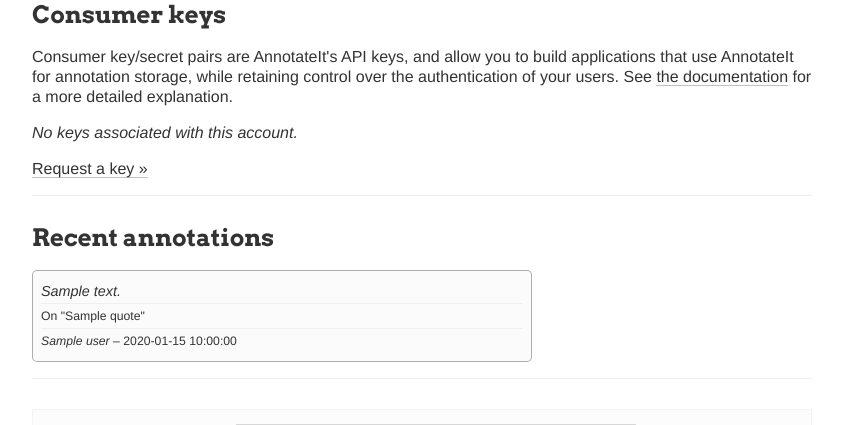
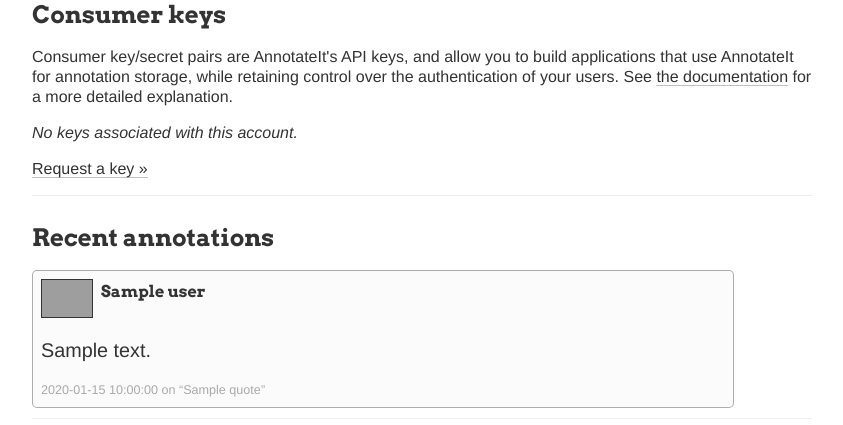
Before and after one commit to openannotation/annotateit, a Python web app: template annotateit/templates/user/home.html in a window 1280 px wide. Shown: the part 400-825 px from the top of the page, without its empty margins (218-1061 px from the left). Run offline with Jinja, Linux system fonts and the light colour scheme; the template is opened without the code that fills it: most values are stand-ins (such as "Sample title", 1, 10 or a date in 2020); some libraries are stand-ins or nearby versions; grey boxes are pictures that could not be loaded.

Commit message:
Standardise annotation display

```diff
--- a/annotateit/static/main.css
+++ b/annotateit/static/main.css
@@ -413,64 +413,6 @@ footer .widget-area h3 {
 }
 
 /**************************************
-  * General
-  *************************************/
-
-ul.annotations {
-	list-style-type: none;
-	padding-left: 0;
-	width: 500px;
-}
-
-ul.annotations li {
-	margin: 0 0 10px 0;
-	padding: 8px;
-	font-size: 90%;
-	background-color: rgba(251, 251, 251, 0.98);
-	border: 1px solid rgba(122, 122, 122, 0.6);
-	-webkit-border-radius: 5px;
-	-moz-border-radius: 5px;
-	border-radius: 5px;
-}
-
-ul.annotations li div {
-	border-top: 1px solid rgba(133, 133, 133, 0.11);
-}
-
-ul.annotations li div:first-of-type {
-	border-top: none;
-}
-
-ul.annotations li .source q:before {
-	display: inline-block;
-	content: 'On "';
-}
-
-ul.annotations li .source q:after {
-	display: inline-block;
-	content: '"';
-}
-
-ul.annotations li .meta {
-	font-size: 85%;
-}
-
-ul.annotations li .user {
-	font-style: italic;
-}
-
-ul.annotations li .created {
-}
-
-ul.annotations li .text {
-	font-style: italic;
-}
-
-ul.annotations li .source {
-	font-size: 85%;
-}
-
-/**************************************
   * Annotation display
   *************************************/
 
@@ -553,6 +495,10 @@ ul.annotations li .source {
 	margin: 10px 0 0 0;
 }
 
+.recent-annotations .annotation {
+	margin: 0 0 10px 0;
+}
+
 /**************************************
   * Code Highlighting
   *************************************/
--- /dev/null
+++ b/annotateit/templates/_annotation.html
@@ -0,0 +1,30 @@
+{% macro render_annotation(annotation, user=None) %}
+  <div class='annotation' id="annotation-{{ annotation['id'] }}">
+    <div class='whowhere'>
+      {% if user %}
+        <img src='{{ user.gravatar_url }}&amp;s=48'>
+      {% else %}
+        <img src='http://www.gravatar.com/avatar?d=mm&amp;f=y&amp;s=48'>
+      {% endif %}
+      <h3>
+        {{ annotation['user'] }}<br>
+        <span>
+        {% if 'uri' in annotation %}
+          on
+          <a href="{{annotation['uri']}}">{{annotation['uri'] | truncate(50, killwords=True)}}</a>
+        {% endif %}
+        </span>
+      </h3>
+    </div>
+    <div class='what'>
+      {% if annotation['text'] %}
+        <p class="text">{{ annotation['text'] }}</p>
+      {% else %}
+        <p class="null-text">No annotation text; highlight only.</p>
+      {% endif %}
+      <p class="meta">
+        <time class="js-relative-date" datetime="{{ annotation['created'] }}" title="{{ annotation['created'] }}">{{ annotation['created'] }}</time> on &ldquo;<span class="quote">{{ annotation['quote'] | truncate(50) }}</span>&rdquo;
+      </p>
+    </div>
+  </div>
+{% endmacro %}
--- a/annotateit/templates/base.html
+++ b/annotateit/templates/base.html
@@ -118,5 +118,9 @@
       {% endblock %}
     </footer>
   </div>
+
+  <script src="https://ajax.googleapis.com/ajax/libs/jquery/1.7/jquery.min.js"></script>
+  <script src="/static/vendor/moment.min.js"></script>
+  <script src="/static/main.js"></script>
 </body>
 </html>
--- a/annotateit/templates/user/home.html
+++ b/annotateit/templates/user/home.html
@@ -80,29 +80,14 @@
 
 <section>
   <h2>Recent annotations</h2>
-
-  <ul class="annotations">
+  {% from "_annotation.html" import render_annotation %}
+  <div class="recent-annotations">
   {% for anno in annotations %}
-    <li>
-      <div class="text">{{anno.get('text', '') | truncate(50)}}</div>
-      <div class="source">
-        <q class="quote">{{anno.get('quote', '') | truncate(50)}}</q>
-        {% if 'uri' in anno %}
-          at
-          <a href="{{anno['uri']}}">{{anno['uri'] | truncate(50, killwords=True)}}</a>
-        {% endif %}
-      </div>
-      <div class="meta">
-        <span class="user">{{anno.get('user', '[Unknown user]')}}</span> &ndash;
-        <span class="created">
-          {{anno.get('created', '[No created date]')}}
-        </span>
-      </div>
-    </li>
+      {{ render_annotation(anno, user) }}
   {% else %}
-    <li><em>No recent annotations.</em></li>
+    <p><em>No recent annotations.</em></p>
   {% endfor %}
-  </ul>
+  </div>
 </section>
 
 {% endblock %}
```
Also changed, not shown: annotateit/templates/annotation.html (+2 -32 lines).
